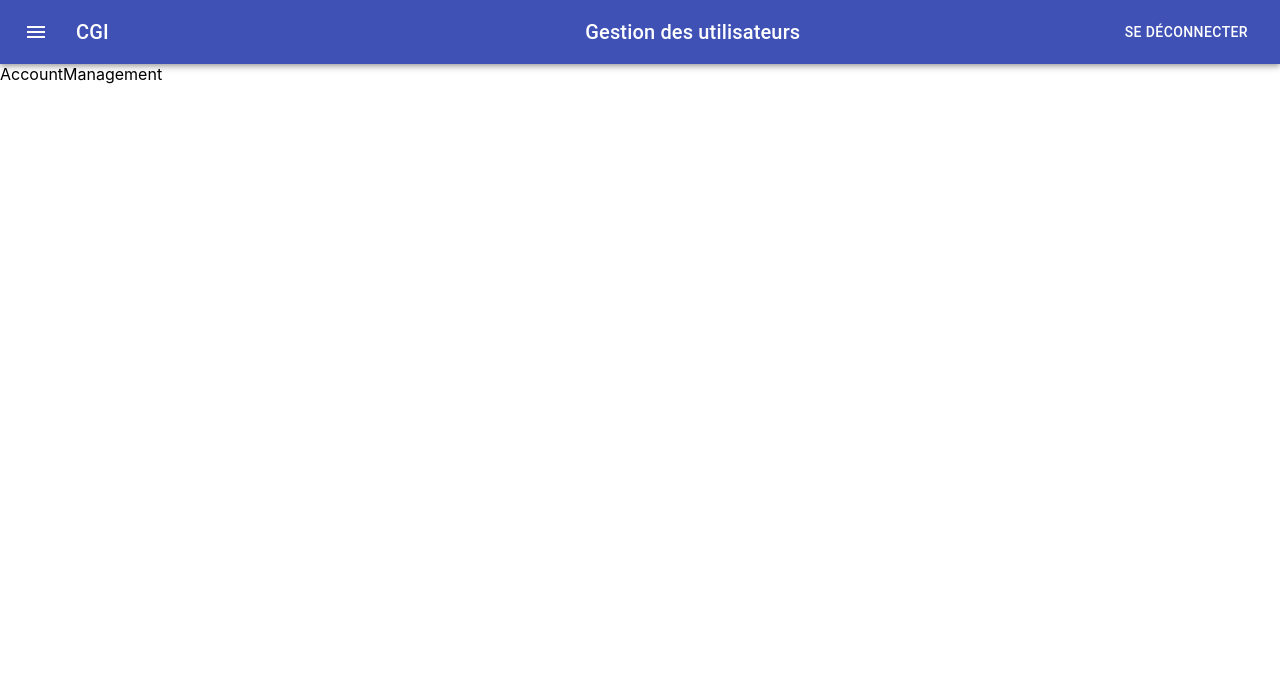
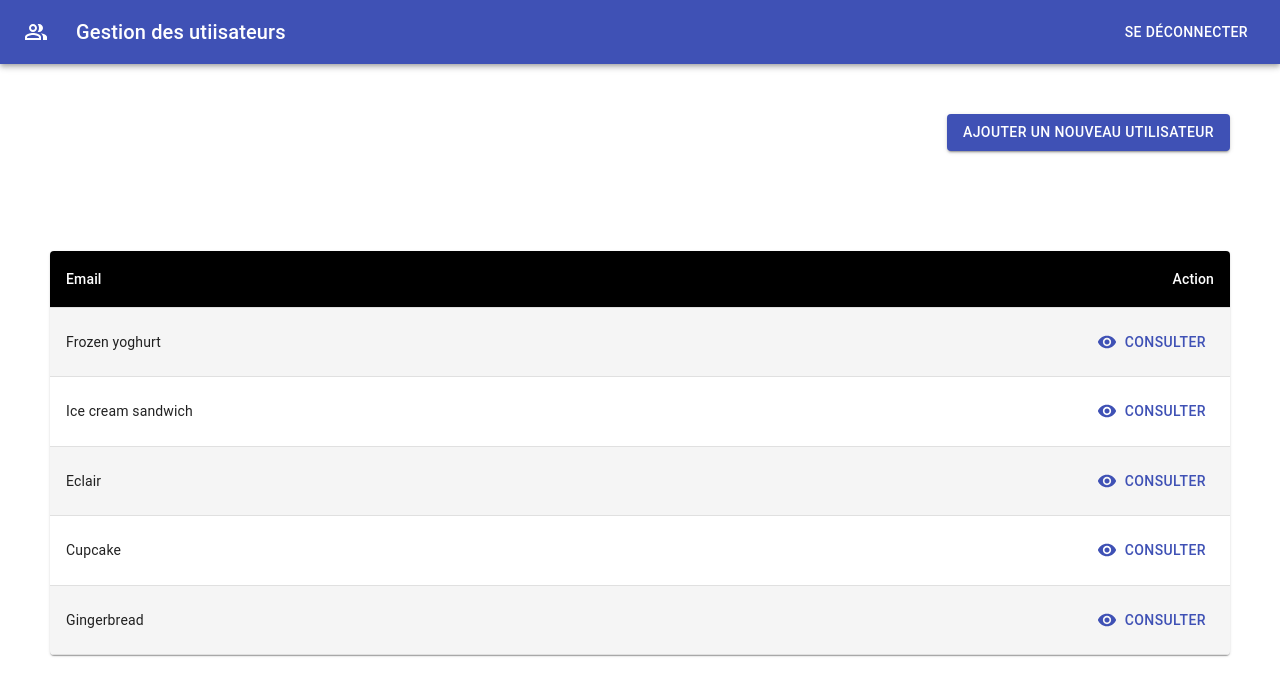
Before and after one commit to IbtihelMej/users-management, a React (Create React App) app: page /app/users in a window 1280 px wide. Shown: the top 696 px of the page. Built offline with nearby package versions, Linux system fonts and the light colour scheme.

Commit message:
add table list user

```diff
--- a/src/Components/Navbar/Navbar.js
+++ b/src/Components/Navbar/Navbar.js
@@ -5,8 +5,8 @@ import Toolbar from "@material-ui/core/Toolbar";
 import Typography from "@material-ui/core/Typography";
 import Button from "@material-ui/core/Button";
 import IconButton from "@material-ui/core/IconButton";
-import MenuIcon from "@material-ui/icons/Menu";
 import { Link } from "react-router-dom";
+import PeopleAltOutlinedIcon from '@material-ui/icons/PeopleAltOutlined';
 
 const useStyles = makeStyles((theme) => ({
   root: {
@@ -21,8 +21,6 @@ const useStyles = makeStyles((theme) => ({
   link: {
     textDecoration: "none",
     color: "white",
-    fontSize: "20px",
-    marginLeft: theme.spacing(20),
     "&:hover": {
       color: "yellow",
       borderBottom: "1px solid white",
@@ -34,7 +32,7 @@ export default function Navbar() {
   const classes = useStyles();
 
   return (
-    <div className={classes.root}>
+
       <AppBar position="static">
         <Toolbar>
           <IconButton
@@ -43,20 +41,17 @@ export default function Navbar() {
             color="inherit"
             aria-label="menu"
           >
-            <MenuIcon />
+            <PeopleAltOutlinedIcon />
           </IconButton>
-          <Typography variant="h6" className={classes.title}>
-            CGI
-          </Typography>
-          <Typography variant="h6" className={classes.title}>
+           <Typography variant="h6" className={classes.title}>
             <Link to="/app/users" className={classes.link}>
-              Gestion des utilisateurs
+              Gestion des utiisateurs
             </Link>
           </Typography>
 
           <Button color="inherit">Se déconnecter</Button>
         </Toolbar>
       </AppBar>
-    </div>
+
   );
 }
--- a/src/Components/Users/index.js
+++ b/src/Components/Users/index.js
@@ -1,10 +1,123 @@
 import React from "react";
+import {
+  Paper,
+  Table,
+  TableCell,
+  TableContainer,
+  TableRow,
+  Grid,
+  Button,
+  TableBody,
+  TableHead,
+} from "@material-ui/core";
+
+import { withStyles, makeStyles } from "@material-ui/core/styles";
 import Navbar from "../Navbar/Navbar";
+import { Visibility } from "@material-ui/icons";
+
+
+const StyledTableCell = withStyles((theme) => ({
+  head: {
+    backgroundColor: theme.palette.common.black,
+    color: theme.palette.common.white,
+  },
+  body: {
+    fontSize: 14,
+  },
+}))(TableCell);
+
+const StyledTableRow = withStyles((theme) => ({
+  root: {
+    "&:nth-of-type(odd)": {
+      backgroundColor: theme.palette.action.hover,
+    },
+  },
+}))(TableRow);
+
+function createData(name, calories, fat, carbs, protein) {
+  return { name, calories, fat, carbs, protein };
+}
+
+const rows = [
+  createData("Frozen yoghurt", 159, 6.0, 24, 4.0),
+  createData("Ice cream sandwich", 237, 9.0, 37, 4.3),
+  createData("Eclair", 262, 16.0, 24, 6.0),
+  createData("Cupcake", 305, 3.7, 67, 4.3),
+  createData("Gingerbread", 356, 16.0, 49, 3.9),
+];
+
+const useStyles = makeStyles({
+  table: {
+    minWidth: 700,
+  },
+});
 
 const AccountManagement = () => {
-  return <div>
-    <Navbar />
-    AccountManagement</div>;
+  const classes = useStyles();
+
+  return (
+    <div>
+      <Navbar />
+
+      <Grid
+        container
+        // style={{ borderStyle: "dashed", borderColor: "red" }}
+        direction="column"
+        justifyContent="flex-start"
+        alignItems="stretch"
+      >
+        <Grid
+          container
+          item
+          style={{
+            // borderStyle: "dashed",
+            // borderColor: "yellow",
+            padding: "50px",
+          }}
+          direction="column"
+          alignItems="flex-end"
+        >
+          <Button variant="contained" color="primary">
+            Ajouter un nouveau utilisateur
+          </Button>
+        </Grid>
+        <Grid item style={{ padding: "50px" }}>
+          <TableContainer component={Paper}>
+            <Table className={classes.table} aria-label="customized table">
+              <TableHead>
+                <TableRow>
+                  <StyledTableCell>Email</StyledTableCell>
+                  <StyledTableCell align="right">Action</StyledTableCell>
+                  {/* <StyledTableCell align="right">Fat&nbsp;(g)</StyledTableCell>
+            <StyledTableCell align="right">Carbs&nbsp;(g)</StyledTableCell>
+            <StyledTableCell align="right">Protein&nbsp;(g)</StyledTableCell> */}
+                </TableRow>
+              </TableHead>
+              <TableBody>
+                {rows.map((row) => (
+                  <StyledTableRow key={row.name}>
+                    <StyledTableCell component="th" scope="row">
+                      {row.name}
+                    </StyledTableCell>
+                    <StyledTableCell align="right">
+                      <Button color="primary" startIcon={<Visibility />}>
+                        Consulter
+                      </Button>
+                    </StyledTableCell>
+                    {/* <StyledTableCell align="right">{row.fat}</StyledTableCell>
+              <StyledTableCell align="right">{row.carbs}</StyledTableCell>
+              <StyledTableCell align="right">{row.protein}</StyledTableCell> */}
+                  </StyledTableRow>
+                ))}
+              </TableBody>
+            </Table>
+          </TableContainer>
+        </Grid>
+      </Grid>
+
+
+    </div>
+  );
 };
 
 export default AccountManagement;
--- a/src/Redux/Reducers/Users.js
+++ b/src/Redux/Reducers/Users.js
@@ -1,5 +1,9 @@
 const initialState = {
   users: [
+    { id: 1, title: "post 1", body: "Quisque cursus, metus vitae pharetra" },
+    { id: 2, title: "post 2", body: "Quisque cursus, metus vitae pharetra" },
+  ],
+  levels: [
     { id: 1, title: "post 1", body: "Quisque cursus, metus vitae pharetra" },
     { id: 2, title: "post 2", body: "Quisque cursus, metus vitae pharetra" },
   ],
```
Also changed, not shown: src/Styles/TableStyle.js (added, +64 -0 lines), src/Validation/tableHelper.js (added, +25 -0 lines).
